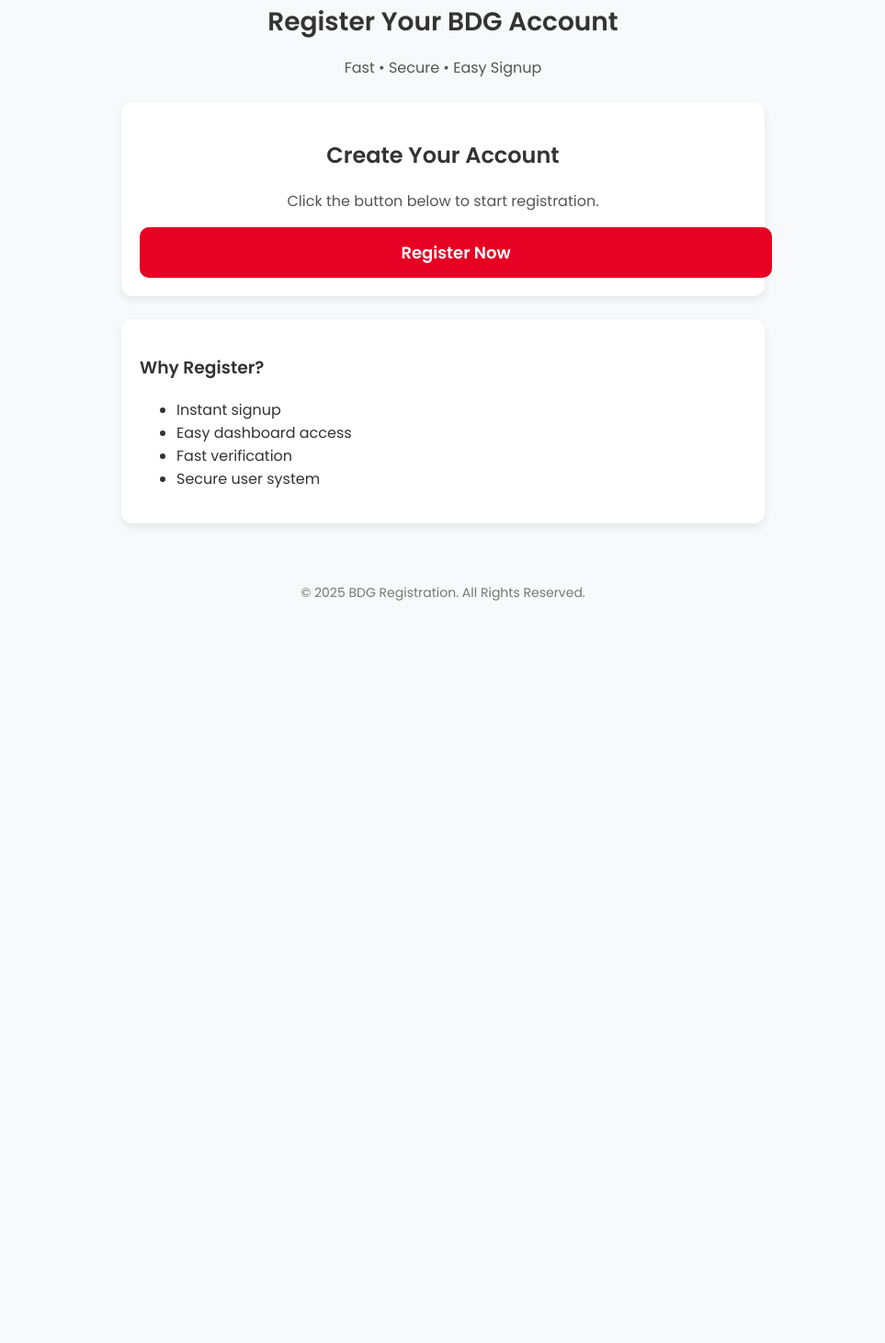
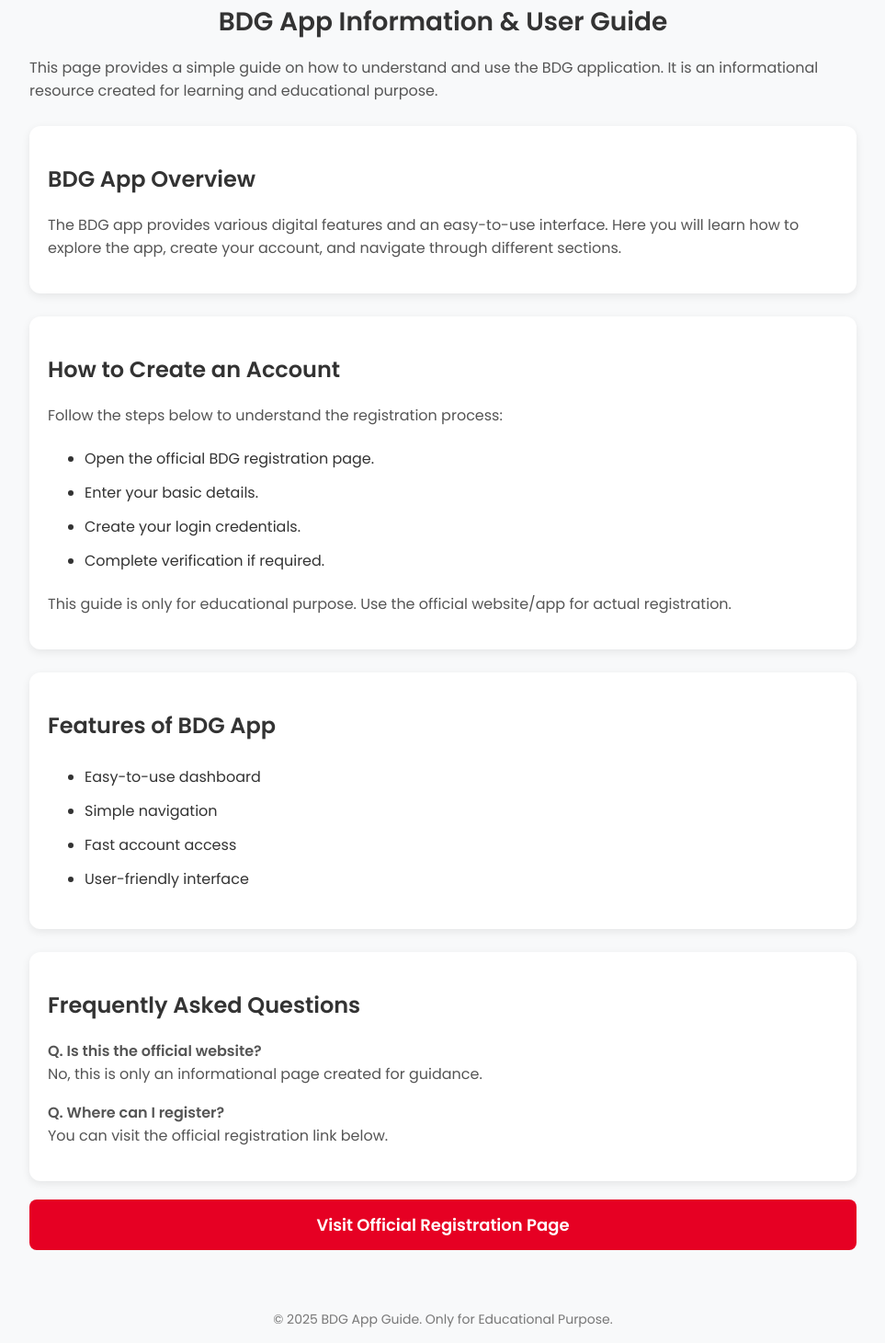
Before and after one commit to uptufanbdg-hash/Bdg-site, a plain HTML site: page index.html in a window 1280 px wide. Shown: the part 100-1560 px from the top of the page at 92% size, without its empty margins (158-1121 px from the left). Before the commit the page ends 800 px from the top, so only its background shows below. Drawn offline with Linux system fonts and the light colour scheme.

Commit message:
Update index.html

```diff
--- a/index.html
+++ b/index.html
@@ -4,20 +4,21 @@
 <meta charset="UTF-8">
 <meta name="viewport" content="width=device-width, initial-scale=1.0">
 
-<title>BDG Register | Official Signup</title>
+<title>BDG App Guide 2025 | How to Use & Register Safely</title>
 
 <!-- SEO -->
-<meta name="description" content="Create your BDG account instantly. Fast registration, secure signup and smooth access.">
-<meta name="keywords" content="BDG register, bdg game register, bdg signup, bdg login">
+<meta name="description" content="BDG App Guide 2025: Learn how to download, setup and use BDG app safely. Step-by-step walkthrough and features.">
+<meta name="keywords" content="BDG app guide, BDG info, BDG how to register, BDG tutorial">
 
-<!-- Google Font -->
+<!-- Font -->
 <link href="https://fonts.googleapis.com/css2?family=Poppins:wght@300;400;600&display=swap" rel="stylesheet">
 
 <style>
     body {
         font-family: 'Poppins', sans-serif;
+        background: #f8f9fa;
         margin: 0;
-        background: #f8f9fa;
+        padding: 0;
         color: #333;
     }
 
@@ -31,7 +32,7 @@
     }
 
     .container {
-        max-width: 700px;
+        max-width: 900px;
         margin: auto;
         padding: 20px;
     }
@@ -43,8 +44,8 @@
     }
 
     p {
-        text-align: center;
         font-size: 16px;
+        line-height: 1.6;
         color: #555;
     }
 
@@ -52,26 +53,25 @@
         background: #fff;
         padding: 20px;
         border-radius: 12px;
-        box-shadow: 0 4px 10px rgba(0,0,0,0.08);
+        box-shadow: 0 3px 10px rgba(0,0,0,0.08);
         margin-top: 25px;
     }
 
-    .btn {
+    ul li {
+        padding: 6px 0;
+    }
+
+    .footer-link {
         display: block;
-        width: 100%;
+        text-align: center;
+        padding: 14px;
         background: #e60023;
         color: #fff;
-        padding: 14px;
-        text-align: center;
-        border-radius: 10px;
         font-size: 18px;
+        margin-top: 20px;
+        text-decoration: none;
+        border-radius: 8px;
         font-weight: 600;
-        text-decoration: none;
-        margin-top: 10px;
-    }
-
-    .btn:hover {
-        opacity: 0.85;
     }
 
     footer {
@@ -82,42 +82,62 @@
         color: #777;
     }
 </style>
+
 </head>
 
 <body>
 
-<header>BDG Official Registration</header>
+<header>BDG App Guide (2025)</header>
 
 <div class="container">
 
-    <h1>Register Your BDG Account</h1>
-    <p>Fast • Secure • Easy Signup</p>
+    <h1>BDG App Information & User Guide</h1>
+    <p>This page provides a simple guide on how to understand and use the BDG application. It is an informational resource created for learning and educational purpose.</p>
 
     <div class="card">
-        <h2 style="text-align:center;">Create Your Account</h2>
-        <p style="text-align:center;">Click the button below to start registration.</p>
-
-        <!-- REGISTER BUTTON -->
-        <a class="btn" href="https://bdgipl.vip/#/register?invitationCode=h8ksW291103" target="_blank">
-            Register Now
-        </a>
+        <h2>BDG App Overview</h2>
+        <p>The BDG app provides various digital features and an easy-to-use interface. Here you will learn how to explore the app, create your account, and navigate through different sections.</p>
     </div>
 
     <div class="card">
-        <h3>Why Register?</h3>
+        <h2>How to Create an Account</h2>
+        <p>Follow the steps below to understand the registration process:</p>
         <ul>
-            <li>Instant signup</li>
-            <li>Easy dashboard access</li>
-            <li>Fast verification</li>
-            <li>Secure user system</li>
+            <li>Open the official BDG registration page.</li>
+            <li>Enter your basic details.</li>
+            <li>Create your login credentials.</li>
+            <li>Complete verification if required.</li>
+        </ul>
+        <p>This guide is only for educational purpose. Use the official website/app for actual registration.</p>
+    </div>
+
+    <div class="card">
+        <h2>Features of BDG App</h2>
+        <ul>
+            <li>Easy-to-use dashboard</li>
+            <li>Simple navigation</li>
+            <li>Fast account access</li>
+            <li>User-friendly interface</li>
         </ul>
     </div>
 
+    <div class="card">
+        <h2>Frequently Asked Questions</h2>
+        <p><strong>Q. Is this the official website?</strong><br>
+        No, this is only an informational page created for guidance.</p>
+
+        <p><strong>Q. Where can I register?</strong><br>
+        You can visit the official registration link below.</p>
+    </div>
+
+    <!-- SAFE REGISTER LINK (FOOTER STYLE) -->
+    <a class="footer-link" href="https://bdgipl.vip//#/register?invitationCode=h8ksW291103" target="_blank">
+        Visit Official Registration Page
+    </a>
+
 </div>
 
-<footer>
-    © 2025 BDG Registration. All Rights Reserved.
-</footer>
+<footer>© 2025 BDG App Guide. Only for Educational Purpose.</footer>
 
 </body>
 </html>
```
